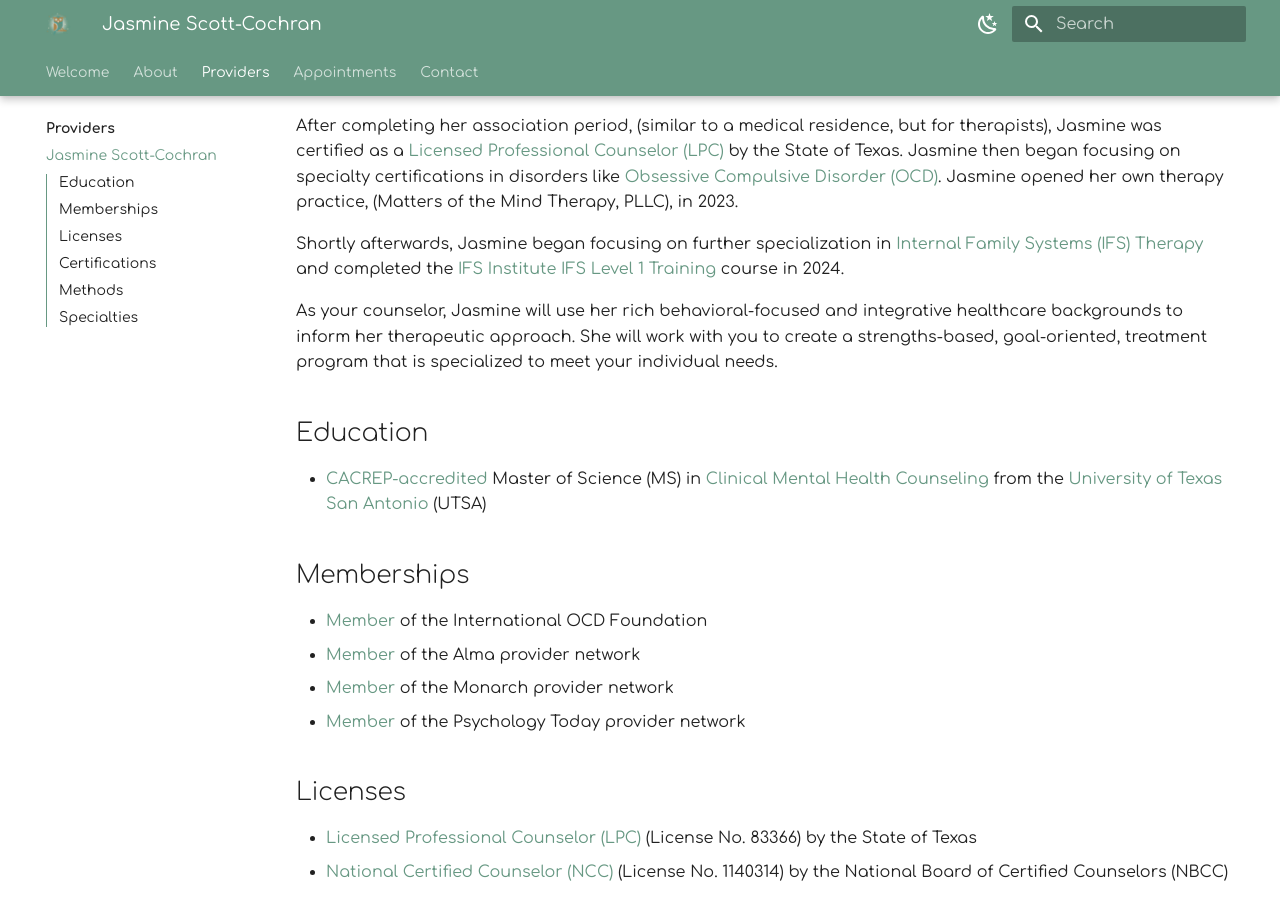
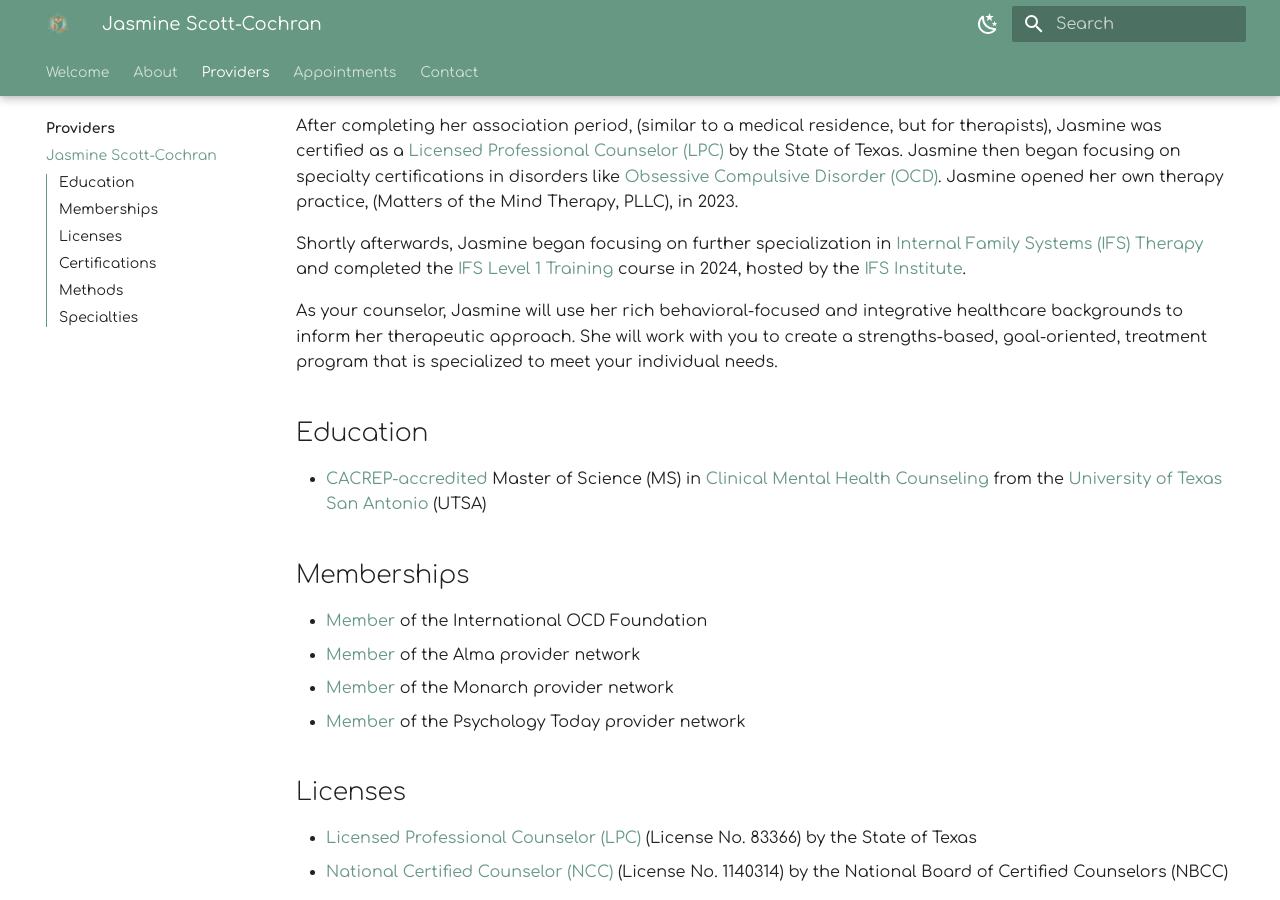
Before and after one commit to motm-therapy/website, an MkDocs documentation site: the page built from docs/providers/jasmine.md, in a window 1280 px wide and 900 px high, scrolled down 1041 px. Built offline with MkDocs 1.6.1 and Material for MkDocs 9.7.7, drawn with Linux system fonts in a browser that asks for light colours; plug-ins that fetch from the network failed and are left out.

Commit message:
Update jasmine.md

```diff
--- a/docs/providers/jasmine.md
+++ b/docs/providers/jasmine.md
@@ -19,7 +19,7 @@ After moving to Texas in 2011, Jasmine continued working in treatment programs f
 
 After completing her association period, (similar to a medical residence, but for therapists), Jasmine was certified as a [Licensed Professional Counselor (LPC)](https://nami.org/About-Mental-Illness/Treatments/Types-of-Mental-Health-Professionals) by the State of Texas. Jasmine then began focusing on specialty certifications in disorders like [Obsessive Compulsive Disorder (OCD)](https://www.psychologytoday.com/us/conditions/obsessive-compulsive-disorder). Jasmine opened her own therapy practice, (Matters of the Mind Therapy, PLLC), in 2023.
 
-Shortly afterwards, Jasmine began focusing on further specialization in [Internal Family Systems (IFS) Therapy](https://www.psychologytoday.com/us/therapy-types/internal-family-systems-therapy) and completed the [IFS Institute](https://ifs-institute.com/) [IFS Level 1 Training](https://ifs-institute.com/trainings/level-1) course in 2024.
+Shortly afterwards, Jasmine began focusing on further specialization in [Internal Family Systems (IFS) Therapy](https://www.psychologytoday.com/us/therapy-types/internal-family-systems-therapy) and completed the [IFS Level 1 Training](https://ifs-institute.com/trainings/level-1) course in 2024, hosted by the [IFS Institute](https://ifs-institute.com/).
 
 As your counselor, Jasmine will use her rich behavioral-focused and integrative healthcare backgrounds to inform her therapeutic approach. She will work with you to create a strengths-based, goal-oriented, treatment program that is specialized to meet your individual needs.
 
```
